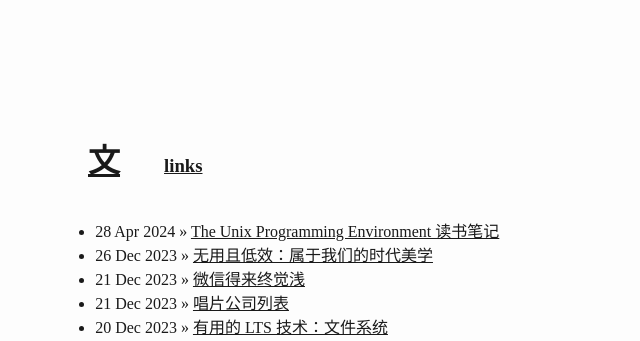
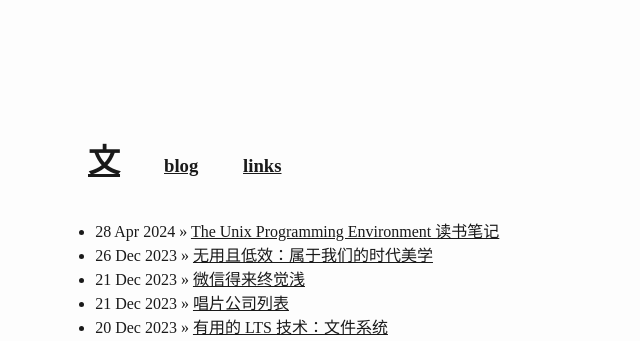
Before and after one commit to wangw469/wangw469.github.io, a Jekyll site: the page built from index.html, in a window 1280 px wide. Shown: the top 341 px of the page, without its empty margins (22-662 px from the left). Built offline with Jekyll 4.4.1, drawn with Linux system fonts in a browser that asks for light colours.

Commit message:
add blog

```diff
--- a/_layouts/default.html
+++ b/_layouts/default.html
@@ -176,6 +176,7 @@
   <div class="title">
       <h1><a href="/">文</a></h1>
       <h3>
+          <a href="/blog">blog</a>
           <a href="/links.html">links</a>
       </h3>
   </div>
```
